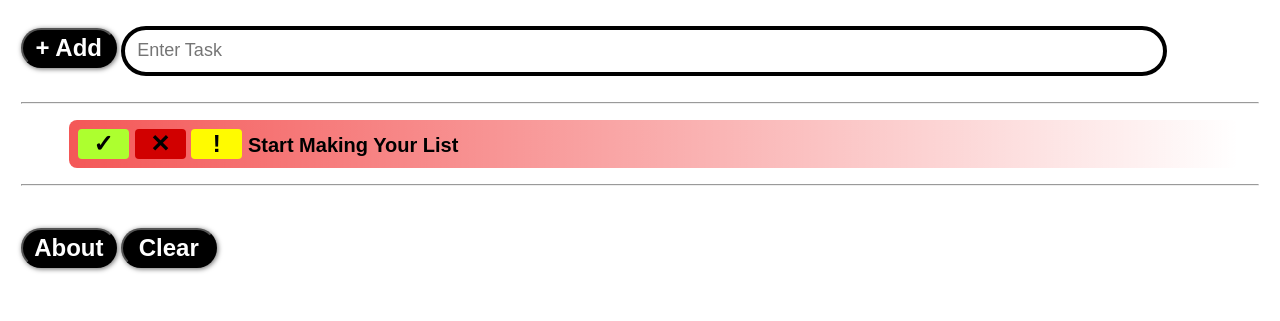
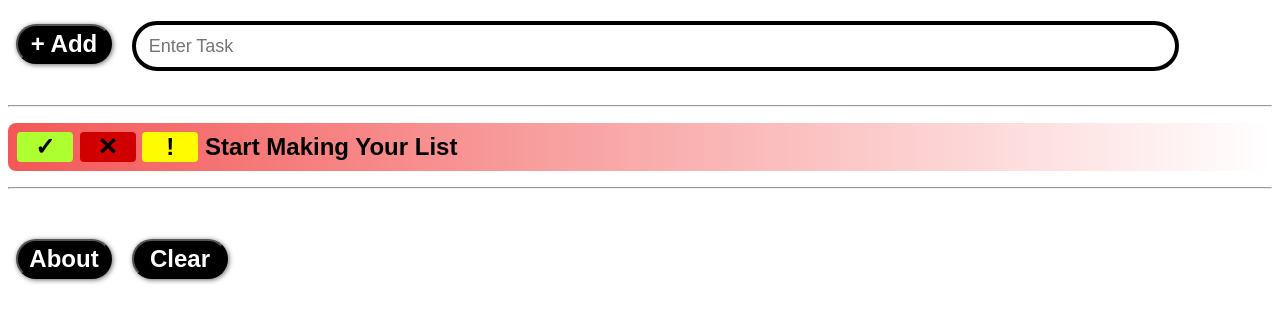
Before and after one commit to aman003singh/LISTIFY, a plain HTML site: page index.html in a window 1280 px wide. Shown: the part 57-378 px from the top of the page. Drawn offline with Linux system fonts and the light colour scheme.

Commit message:
Update style.css

```diff
--- a/style.css
+++ b/style.css
@@ -2,27 +2,34 @@
     li {
       list-style-type: none;
       padding: 0.7vw;
-      font-size: 20px;
+      font-size: 3vh;
       color: rgb(0, 0, 0);
       border-radius: 8px;
       font-weight: 600;
       font-family: sans-serif;
-      width: 90vw;
+      /* width: 90vw; */
+      width: auto;
       background-image: linear-gradient(90deg, #ee0000a8, rgba(0, 0, 0, 0));
-      margin: 1vh;
+      margin-bottom:1vh;
+      flex-wrap: wrap;
+
+    }
+    ul{
+      padding: auto;
+      padding-left: 0px;
     }
 
     .done {
       background-color: greenyellow;
       border: 0px;
-      width: 4vw;
+      width: 7vh;
       border-radius: 4px;
       font-weight: 900;
     }
     .remove {
       background-color: rgb(209, 0, 0);
       border: 0px;
-      width: 4vw;
+      width: 7vh;
       border-radius: 4px;
       font-weight: 900;
     }
@@ -44,6 +51,7 @@
       border-radius: 30px;
       padding-left: 1%;
       border: 4px solid black;
+      margin: 1vh;
     }
 
     input[type="button"] {
@@ -69,7 +77,7 @@
       background-color: rgb(255, 251, 0);
       color: rgb(0, 0, 0);
       border: 0px;
-      width: 4vw;
+      width: 7vh;
 
       border-radius: 4px;
       font-weight: 800;
@@ -82,14 +90,15 @@
       border-radius: 30px;
       justify-content: center;
       box-shadow: 1px 1px 5px rgb(106, 106, 106);
+      margin: 1vh;
 
       font-weight: 600;
       font-family: sans-serif;
     }
-    .bigbox {
-      padding: 1vw;
-    }
-    .block1 {
-      display: flexbox;
+    /* .bigbox {
+      padding: 1vh;
+    } */
+    /* .block1 {
+      display: flex;
       flex-wrap: wrap;
-    }
+    } */
```
